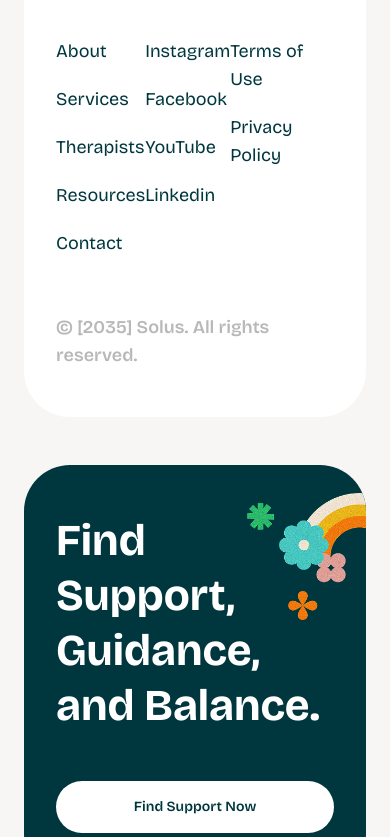
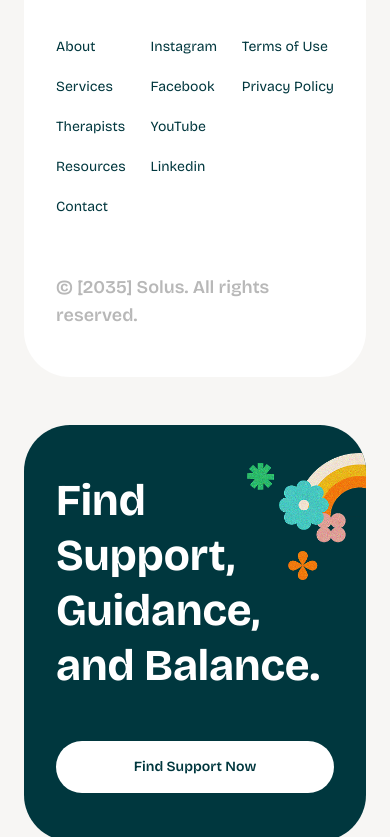
Before and after one commit to Oluwatayoo/Solus-Landing-Page, a website: page index.html in a window 390 px wide. Shown: the part 8921-9758 px from the top of the page. Drawn offline with nearby package versions, Linux system fonts and the light colour scheme.

Commit message:
Updated a file

```diff
--- a/index.html
+++ b/index.html
@@ -767,41 +767,43 @@
 
           <div class="flex justify-between w-full mb-14">
             <div class="flex flex-col gap-y-5">
-              <a href="#" class="text-lg font-normal text-dark-green">About</a>
-              <a href="#" class="text-lg font-normal text-dark-green"
+              <a href="#" class="text-sm sm:text-lg font-normal text-dark-green"
+                >About</a
+              >
+              <a href="#" class="text-sm sm:text-lg font-normal text-dark-green"
                 >Services</a
               >
-              <a href="#" class="text-lg font-normal text-dark-green"
+              <a href="#" class="text-sm sm:text-lg font-normal text-dark-green"
                 >Therapists</a
               >
-              <a href="#" class="text-lg font-normal text-dark-green"
+              <a href="#" class="text-sm sm:text-lg font-normal text-dark-green"
                 >Resources</a
               >
-              <a href="#" class="text-lg font-normal text-dark-green"
+              <a href="#" class="text-sm sm:text-lg font-normal text-dark-green"
                 >Contact</a
               >
             </div>
 
             <div class="flex flex-col gap-y-5">
-              <a href="#" class="text-lg font-normal text-dark-green"
+              <a href="#" class="text-sm sm:text-lg font-normal text-dark-green"
                 >Instagram</a
               >
-              <a href="#" class="text-lg font-normal text-dark-green"
+              <a href="#" class="text-sm sm:text-lg font-normal text-dark-green"
                 >Facebook</a
               >
-              <a href="#" class="text-lg font-normal text-dark-green"
+              <a href="#" class="text-sm sm:text-lg font-normal text-dark-green"
                 >YouTube</a
               >
-              <a href="#" class="text-lg font-normal text-dark-green"
+              <a href="#" class="text-sm sm:text-lg font-normal text-dark-green"
                 >Linkedin</a
               >
             </div>
 
             <div class="flex flex-col gap-y-5">
-              <a href="#" class="text-lg font-normal text-dark-green"
+              <a href="#" class="text-sm sm:text-lg font-normal text-dark-green"
                 >Terms of Use</a
               >
-              <a href="#" class="text-lg font-normal text-dark-green"
+              <a href="#" class="text-sm sm:text-lg font-normal text-dark-green"
                 >Privacy Policy</a
               >
             </div>
```
Also changed, not shown: css/style.css.
